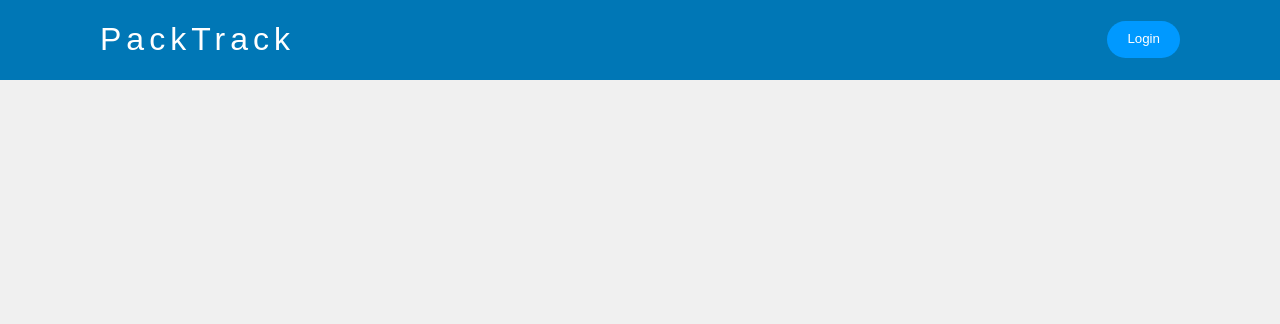
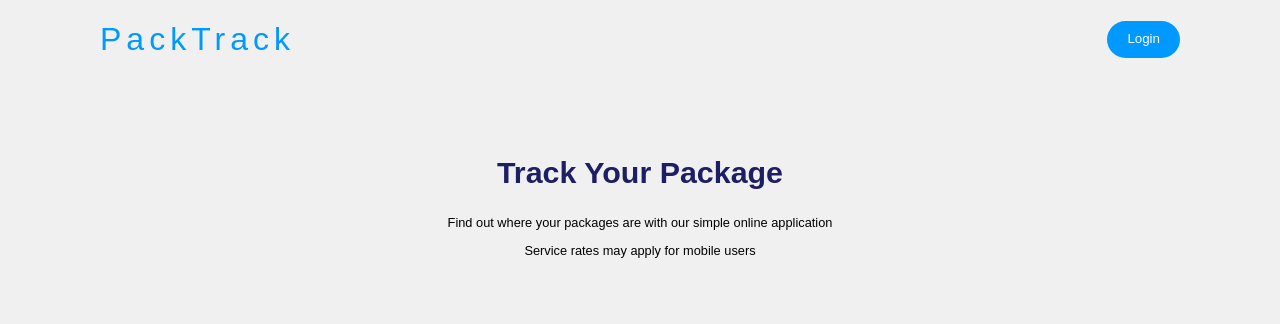
Before and after one commit to mReidMoesker/mapping, a plain HTML site: page index.html in a window 1280 px wide. Drawn offline with Linux system fonts and the light colour scheme.

Commit message:
added body text

```diff
--- a/assets/css/style.css
+++ b/assets/css/style.css
@@ -30,6 +30,7 @@
 h1 {
   font-weight: 200;
   letter-spacing: 5px;
+  color: #0099ff;
 }
 
 body {
@@ -40,7 +41,7 @@ body {
 }
 
 .header-content {
-  background-color: #0077b6;
+  background-color: #f0f0f0;
   color: white;
   height: 80px;
 }
@@ -60,3 +61,18 @@ body {
   background-color: aqua;
   transition: 5ms ease-in-out;
 }
+
+.body {
+  text-align: center;
+  margin: auto;
+  padding: 50px;
+
+  h2 {
+    font-size: 1.9rem;
+    color: rgb(30, 30, 100)
+  }
+
+  p {
+    font-size: 0.8rem;
+  }
+}
--- a/index.html
+++ b/index.html
@@ -22,7 +22,11 @@
       </div>
     </header>
     <main>
-
+      <div class="container alignment body">
+        <h2>Track Your Package</h2>
+        <p>Find out where your packages are with our simple online application</p>
+        <p>Service rates may apply for mobile users</p>
+      </div>
     </main>
     <footer>
 
```
